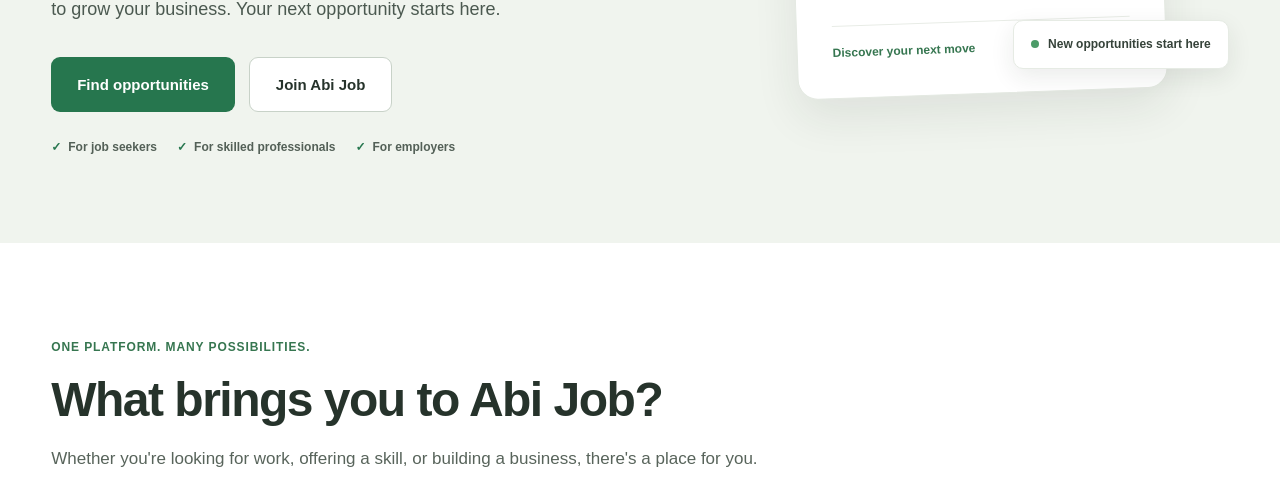
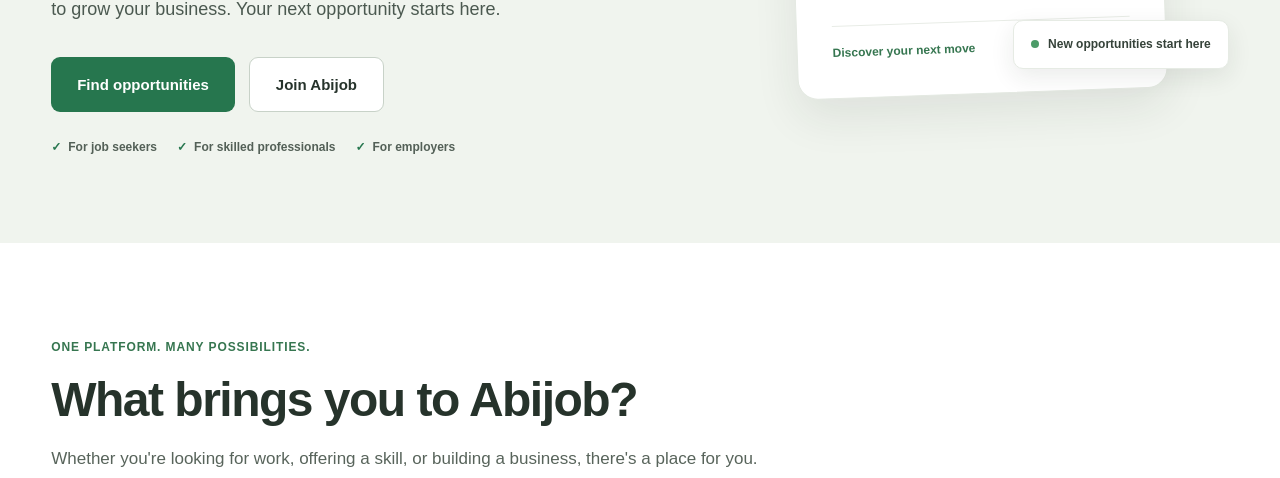
Before and after one commit to nwaezeakumicah-coder/Abijob1, a Next.js app: page / in a window 1280 px wide. Shown: the part 552-1030 px from the top of the page. Built offline with nearby package versions, Linux system fonts and the light colour scheme; no server answers.

Commit message:
Standardize Abijob brand spelling

```diff
--- a/app/page.tsx
+++ b/app/page.tsx
@@ -39,7 +39,7 @@ export default function HomePage() {
                 </Link>
 
                 <Link href="/register" className="home-secondary-button">
-                  Join Abi Job
+                  Join Abijob
                 </Link>
               </div>
 
@@ -91,7 +91,7 @@ export default function HomePage() {
           <div className="container">
             <div className="home-section-heading">
               <span>ONE PLATFORM. MANY POSSIBILITIES.</span>
-              <h2>What brings you to Abi Job?</h2>
+              <h2>What brings you to Abijob?</h2>
               <p>
                 Whether you're looking for work, offering a skill,
                 or building a business, there's a place for you.
```
